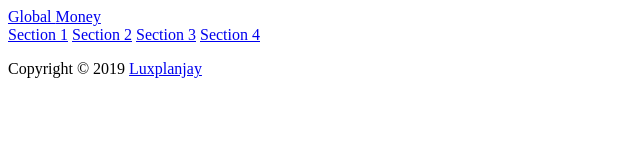
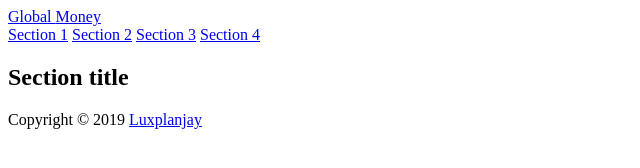
Before and after one commit to Spacy1/global-money, a website: page src/index.html in a window 1280 px wide. Shown: the whole page, without its empty margins (0-640 px from the left). Drawn offline with Linux system fonts and the light colour scheme.

Commit message:
Add base section styling

```diff
--- a/src/index.html
+++ b/src/index.html
@@ -28,6 +28,14 @@
       </div>
     </header>
 
+    <main>
+      <section class="section">
+        <div class="container">
+          <h2 class="section__title">Section title</h2>
+        </div>
+      </section>
+    </main>
+
     <footer class="page-footer">
       <p class="copyright">
         Copyright © 2019
--- a/src/sass/main.scss
+++ b/src/sass/main.scss
@@ -2,4 +2,5 @@
 @import './base.scss';
 @import './container.scss';
 @import './page-header.scss';
+@import './section.scss';
 @import './page-footer.scss';
--- /dev/null
+++ b/src/sass/section.scss
@@ -0,0 +1,11 @@
+.section {
+  padding-top: 48px;
+  padding-bottom: 48px;
+}
+
+.section__title {
+  margin-top: 0;
+  margin-bottom: 24px;
+  font-size: 28px;
+  line-height: 1.5;
+}
```
